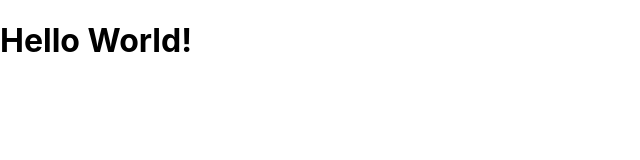
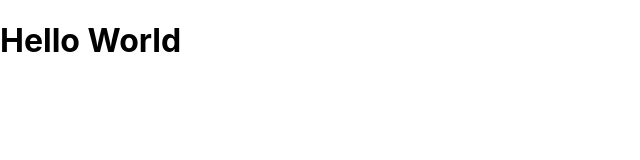
Before and after one commit to LeonardoE20/roboFriends, a React (Create React App) app: page / in a window 1280 px wide. Shown: the top 160 px of the page, without its empty margins (0-640 px from the left). Built offline with nearby package versions, Linux system fonts and the light colour scheme.

Commit message:
created my first component

```diff
--- a/src/App.js
+++ b/src/App.js
@@ -1,8 +1,8 @@
-import React from 'react';
+import React, { Component } from 'react';
 import logo from './logo.svg';
 import './App.css';
 
-class App extends React.Component {
+class App extends Component {
   render() {
     return (
       <div className="App">
--- /dev/null
+++ b/src/Hello.js
@@ -0,0 +1,9 @@
+import React, { Component } from 'react';
+
+class Hello extends Component {
+  render() {
+    return <h1>Hello World</h1>
+  }
+}
+
+export default Hello;
--- a/src/index.js
+++ b/src/index.js
@@ -1,12 +1,12 @@
 import React from 'react';
 import ReactDOM from 'react-dom';
 import './index.css';
-// import App from './App';
+import Hello from './Hello';
 import * as serviceWorker from './serviceWorker';
 
 ReactDOM.render(
   <React.StrictMode>
-    <h1>Hello World!</h1>
+    <Hello />
   </React.StrictMode>,
   document.getElementById('root')
 );
```
